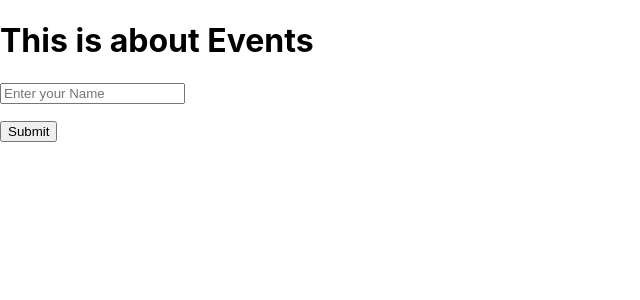
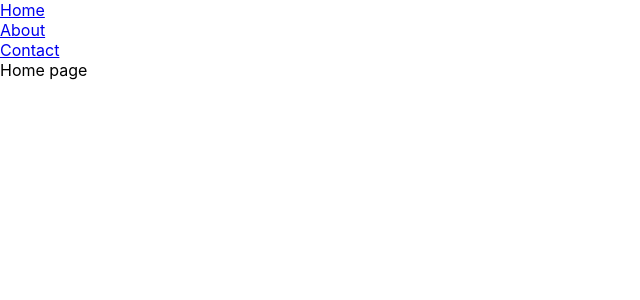
Before and after one commit to Mvasavi-2218/React-propsfunction-concept, a React (Create React App) app: page / in a window 1280 px wide. Shown: the top 300 px of the page, without its empty margins (0-640 px from the left). Built offline with nearby package versions, Linux system fonts and the light colour scheme.

Commit message:
learn about react-router-dom package

```diff
--- a/package.json
+++ b/package.json
@@ -8,6 +8,7 @@
     "@testing-library/user-event": "^13.5.0",
     "react": "^18.2.0",
     "react-dom": "^18.2.0",
+    "react-router-dom": "^6.4.4",
     "react-scripts": "5.0.1",
     "web-vitals": "^2.1.4"
   },
--- a/src/App.js
+++ b/src/App.js
@@ -26,18 +26,33 @@ export default App*/
 
 /*import PropsExample from "./PropsExample"*/
 /*import FuncPropExample from "./FuncPropExample"*/
-/*import StateExample from "./StateExample"*/
-import Events from "./Events"
+/*import StateExample from "./StateExample"
+import Events from "./Events"*/
+import {BrowserRouter,Routes,Route} from "react-router-dom"
+import Home from "./Components/Home"
+import About from "./Components/About"
+import Contact from "./Components/Contact"
+import Navbar from "./Components/Navbar"
+import NotFound from "./Components/NotFound"
 function App(){
   return(
     <div>
+      <BrowserRouter>
+      <Navbar/>
+        <Routes>
+        <Route path="/" element={<Home/>}/>
+        <Route path="/about" element={<About/>}/>
+        <Route path="/contact" element={<Contact/>}/>
+        <Route path="*" element={<NotFound/>}/>
+          </Routes>
+            </BrowserRouter>
     {/*<h1>This is about props concept</h1>
        <PropsExample name="vasavi"age="19" Roll="74"/>
        <PropsExample name="tejasri"age="20" Roll="32"/>
        <PropsExample name="savithri"age="20" Roll="12"/>
        <FuncPropExample framework="React" year="2013"/>
-  <StateExample/>*/}
-  <Events/>
+  <StateExample/>
+  <Events/>*/}
     </div>
     )
 }
--- /dev/null
+++ b/src/Components/About.js
@@ -0,0 +1,14 @@
+import React from "react"
+
+function about(){
+    /*return(
+        <div>
+            About page
+        </div>
+    )*/
+        return React.createElement("div",{id:"demo",className:"democlass"},
+        React.createElement("h1",null,"About age")
+        )
+
+}
+export default about
--- /dev/null
+++ b/src/Components/Contact.js
@@ -0,0 +1,8 @@
+function contact(){
+    return(
+        <div>
+            Contact page
+        </div>
+    )
+}
+export default contact
--- /dev/null
+++ b/src/Components/Home.js
@@ -0,0 +1,8 @@
+function Home(){
+    return(
+        <div>
+            Home page
+        </div>
+    )
+}
+export default Home
--- /dev/null
+++ b/src/Components/Navbar.js
@@ -0,0 +1,11 @@
+import {Link} from "react-router-dom"
+function Navbar(){
+    return(
+        <div>
+            <Link to="/">Home</Link><br/>
+            <Link to="/about">About</Link><br/>
+            <Link to="/contact">Contact</Link><br/>
+        </div>
+    )
+}
+export default Navbar
--- /dev/null
+++ b/src/Components/NotFound.js
@@ -0,0 +1,8 @@
+function NotFound(){
+    return(
+        <div>
+            <img src="https://media.tenor.com/HVd7245WHNsAAAAd/google-blue.gif"width="20%"alt=""/>
+        </div>
+    )
+}
+export default NotFound
--- a/src/Events.js
+++ b/src/Events.js
@@ -2,12 +2,15 @@ import React from 'react'
 
 export default class Events extends React.Component {
     state={
-        userName:""
+        userName:"",
+        Rollnumber:""
     }
     handleClick=()=>{
         console.log(this.state.userName)
+        console.log(this.state.Rollnumber)
         this.setState({
-            userName:""
+            userName:"",
+            Rollnumber:""
         })
     }
     handleUser=(e)=>{
@@ -24,7 +27,12 @@ export default class Events extends React.Component {
         type="text"
         placeholder="Enter your Name"
         name="userName"
-        onChange={this.handleUser}/>
+        onChange={this.handleUser}
+        />
+        <p><input
+        type="text" placeholder="Enter your Rollnumber" name="Rollnumber" value={this.state.Rollnumber}
+        onChange={this.handleUser}
+        /></p>
         <p><button onClick={this.handleClick}>Submit</button></p>
       </div>
     )
```
Also changed, not shown: 1 other file (tests, documents, lock files or other folders).
